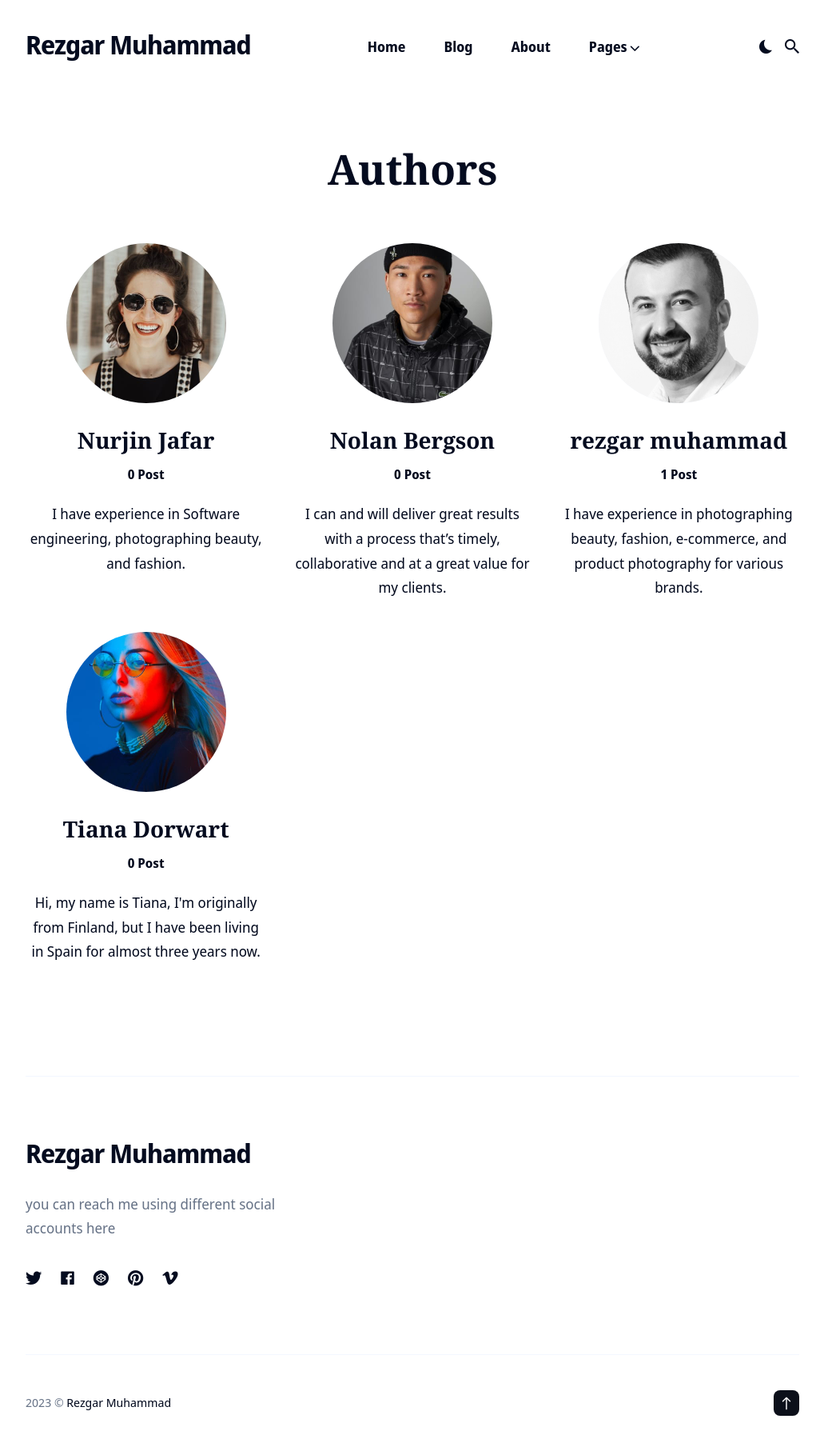
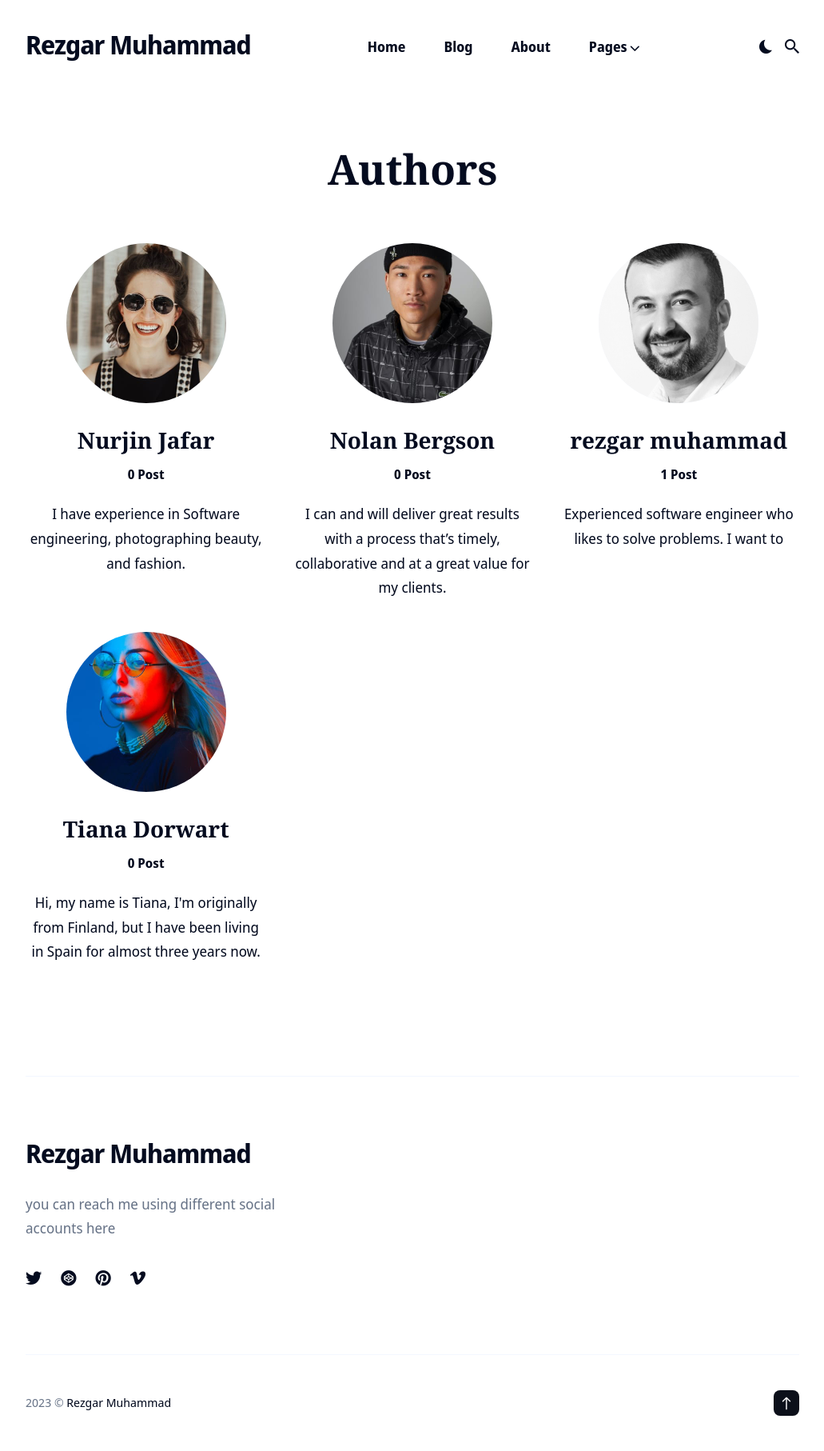
Before and after one commit to rezgar-muhammad/rezgar-muhammad.github.i, a Jekyll site: the page built from _pages/authors.html, in a window 1280 px wide. Shown: the whole page at 80% size, without its empty margins (124-1155 px from the left). Built offline with Jekyll 4.4.1, drawn with Linux system fonts in a browser that asks for light colours; nearby versions of some CDN libraries.

```diff
--- a/_authors/rezgar.md
+++ b/_authors/rezgar.md
@@ -4,7 +4,7 @@ name: rezgar muhammad
 image: '/images/RezgarMk.jpg'
 cover:
 location: Hamburg
-twitter: https://twitter.com
-facebook: https://www.facebook.com
+twitter: https://twitter.com/Rezgar_muhammad
+linkedin: https://www.linkedin.com/in/rezgar-muhammad-9878b5a6/
 ---
-I have experience in photographing beauty, fashion, e-commerce, and product photography for various brands.
+Experienced software engineer who likes to solve problems. I want to
--- a/_data/settings.yml
+++ b/_data/settings.yml
@@ -100,8 +100,7 @@ footer__description: you can reach me using different social accounts here
 
 # Social Links
 social:
-- {icon: "twitter", link: "https://twitter.com"}
-- {icon: "facebook", link: "https://facebook.com"}
+- {icon: "twitter", link: "https://twitter.com/Rezgar_muhammad"}
 - {icon: "codepen", link: "https://codepen.io"}
 - {icon: "pinterest", link: "https://pinterest.com"}
 - {icon: "vimeo", link: "https://vimeo.com"}
```
Also changed, not shown: README.md.
